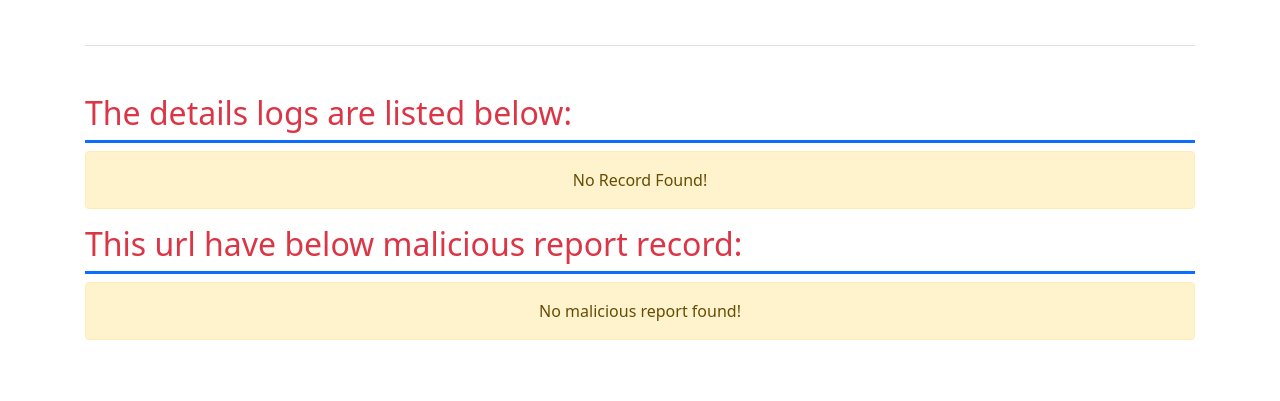
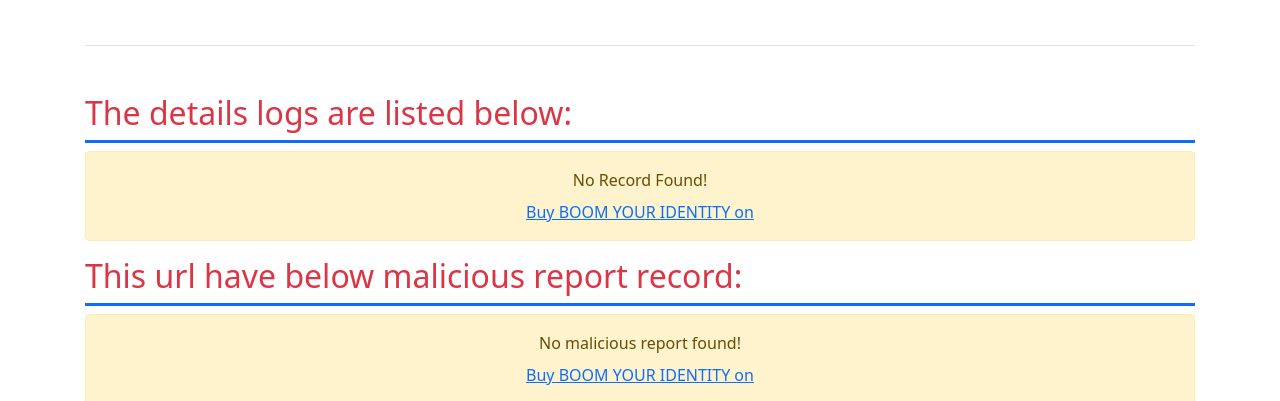
Before and after one commit to haradhansharma/selfurl, a Django app: template templates/selfurl/log_details.html in a window 1280 px wide. Shown: the part 578-979 px from the top of the page. Run offline with Django 3.2, Linux system fonts and the light colour scheme; the template is opened without the code that fills it, so the values that code supplies are empty; some libraries are stand-ins or nearby versions.

Commit message:
boom identity

```diff
--- a/templates/contact/contact.html
+++ b/templates/contact/contact.html
@@ -25,6 +25,9 @@
     <h1 class="display-5 fw-bold text-primary">{{meta_data.title|safe}}</h1>
     <div class="col-lg-6 mx-auto">
         <p class="lead mb-4">{{meta_data.body|safe}}.</p>
+    </div>
+    <div class="mt-2">
+        {% include "layouts/ads_boom_your_identity.html" %}
     </div>
 </div>
 
--- /dev/null
+++ b/templates/layouts/ads_boom_your_identity.html
@@ -0,0 +1,2 @@
+<script src="https://gumroad.com/js/gumroad.js"></script>
+<a class="gumroad-button" href="https://haradhan.gumroad.com/l/boom-your-identity">Buy BOOM YOUR IDENTITY on</a>
--- a/templates/layouts/v2_base_footer.html
+++ b/templates/layouts/v2_base_footer.html
@@ -1,9 +1,9 @@
 <div class="container">
     <div class="row text-center align-items-center justify-content-center mb-4">
-        <div class="mt-5">
+        <div class="mt-4">
         {% include "layouts/ads_webhostingpad.html" %}
         </div>
-        <div class="mt-5">
+        <div class="mt-4">
         {% include "layouts/ads_seranking.html" %}
         </div>
 
@@ -22,5 +22,7 @@
                 Developed by <a href="https://hrdnsh.com" class="text-warning">Haradhan Sharma</a>.</p>
         </div>
 
+
+
     </div>
 </footer>
--- a/templates/registration/login.html
+++ b/templates/registration/login.html
@@ -47,6 +47,10 @@
 
             <div class="text-muted"> Don't have an account? <a href="{% url 'accounts:signup' %}" class="text-dark">Create One</a> </div>
         </form>
+        <div class="mt-2">
+            {% include "layouts/ads_boom_your_identity.html" %}
+        </div>
     </div>
+
 </div>
 {% endblock content %}
--- a/templates/registration/register.html
+++ b/templates/registration/register.html
@@ -7,6 +7,9 @@
 <div class="row align-items-center g-lg-5 py-5">
     <div class="col-lg-7 text-start">
         <h1 class="display-4 fw-bold lh-1 mb-3">{{site.slogan}}</h1>
+        <div class="mt-2">
+            {% include "layouts/ads_boom_your_identity.html" %}
+        </div>
         <p class="col-lg-10 fs-5">{{meta_data.body|safe}}</p>
     </div>
     <div class="col-md-10 mx-auto col-lg-5">
@@ -51,7 +54,10 @@
             <small class="text-muted">By clicking Sign up, you agree to the terms of use.</small>
             <div class="text-muted"> Already have an account?   <a href="{% url 'login' %}" class="text-dark">Login</a> </div>
         </form>
+
+        <div class="mt-2">
         {% include "layouts/ads_display.html" %}
+        </div>
     </div>
 </div>
 
--- a/templates/selfurl/index.html
+++ b/templates/selfurl/index.html
@@ -9,6 +9,9 @@
 <div class="px-4 py-5 mb-5 text-center  border-bottom ">
     <img class="d-block mx-auto mb-4" src="{% static  site.favicon %}" alt="{{site.name}}" width="72" height="72">
     <h1 class="display-5 fw-bold text-primary">{{meta_data.title|safe}}</h1>
+    <div class="mt-2">
+        {% include "layouts/ads_boom_your_identity.html" %}
+        </div>
     <div class="col-lg-6 mx-auto">
         <p class="lead mb-4">{{meta_data.description|safe}}.</p>
         <div class="row justify-content-center">
--- a/templates/selfurl/log_details.html
+++ b/templates/selfurl/log_details.html
@@ -97,10 +97,18 @@
         </ul>
     </nav>
 </div>
+<div class="mt-2">
+    {% include "layouts/ads_boom_your_identity.html" %}
+</div>
+<div class="mt-2">
 {% include "layouts/ads_display.html" %}
+</div>
 {% else %}
 <div class="alert alert-warning text-center" role="alert">
     No Record Found!
+    <div class="mt-2">
+        {% include "layouts/ads_boom_your_identity.html" %}
+    </div>
 </div>
 {% include "layouts/ads_display.html" %}
 {% endif %}
@@ -134,6 +142,9 @@
 {% else %}
 <div class="alert alert-warning text-center" role="alert">
     No malicious report found!
+    <div class="mt-2">
+        {% include "layouts/ads_boom_your_identity.html" %}
+    </div>
 </div>
 {% include "layouts/ads_display.html" %}
 {% endif %}
--- a/templates/selfurl/report_melicious.html
+++ b/templates/selfurl/report_melicious.html
@@ -38,6 +38,9 @@
                     {% else %}
                     {% endif %}
                 </div>
+                <div class="mt-2">
+                    {% include "layouts/ads_boom_your_identity.html" %}
+                </div>
 
         </div>
     </div>
--- a/templates/selfurl/statistics.html
+++ b/templates/selfurl/statistics.html
@@ -28,11 +28,15 @@
 <div class="my-3 p-3 bg-body rounded shadow-sm">
     <div class="text-center align-items-center justify-content-center border-bottom">
         <h1 class="text-danger ">{{meta_data.title}}</h1>
+
         <p class="text-primary ">{{meta_data.body}}</p>
         {% include "layouts/ads_display.html" %}
     </div>
     <div class="d-flex align-items-center justify-content-center">
         <div class="col-lg-6">
+            <div class="mt-2">
+                {% include "layouts/ads_boom_your_identity.html" %}
+            </div>
     {% for item in items %}
     <div class="d-flex text-muted pt-3">
         <div class="bg-primary p-3 text-white text-center">
```
